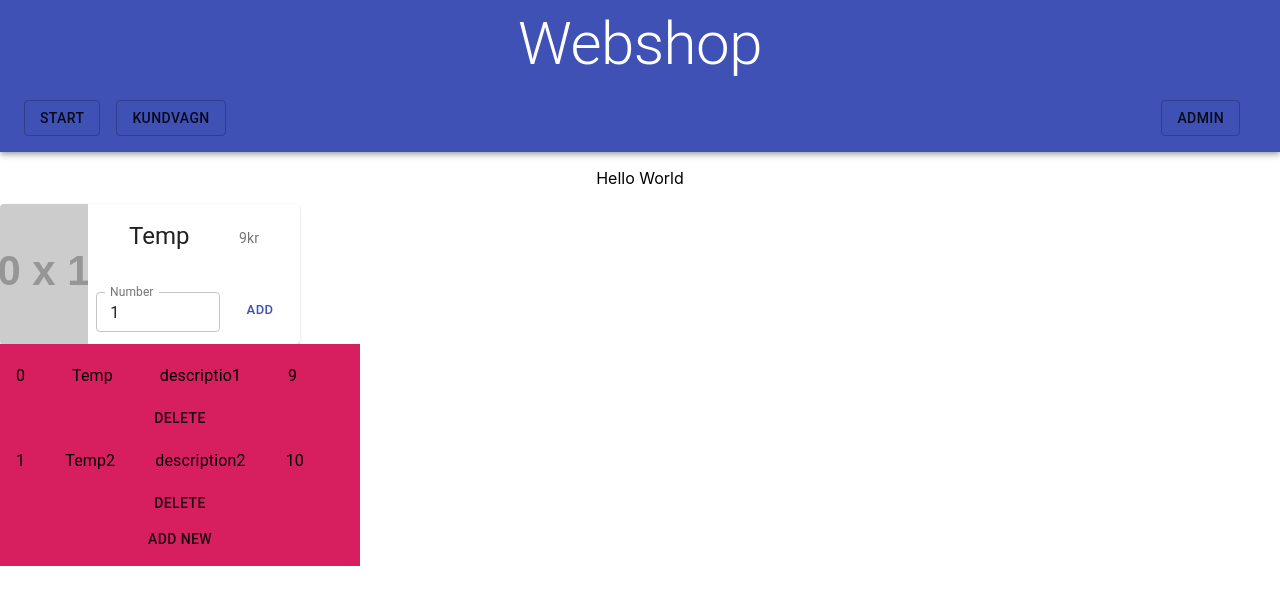
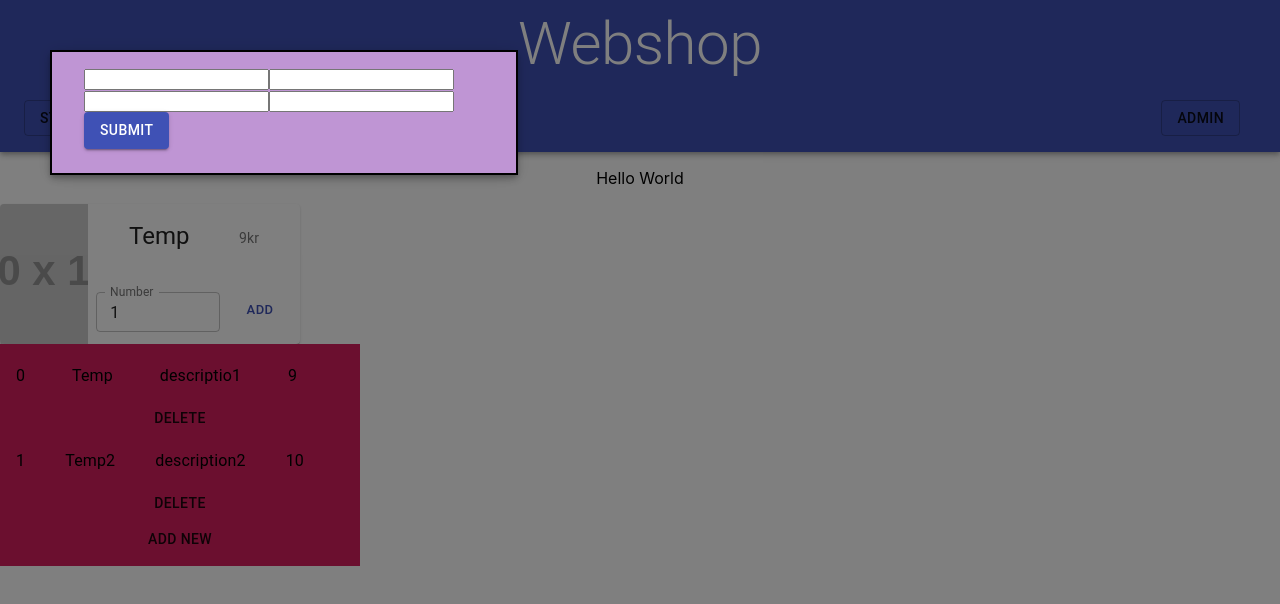
Before and after one commit to 95joaols/webbshop-schoolAssignments-, a React (Create React App) app: page / in a window 1280 px wide. Both pictures are taken after a click on the button "ADD NEW". Shown: the top 604 px of the page. Built offline with nearby package versions, Linux system fonts and the light colour scheme.

Commit message:
- Closing the modal now works. - Functionality to open an empty modal added.

```diff
--- a/src/component/Admin.tsx
+++ b/src/component/Admin.tsx
@@ -33,13 +33,9 @@ export const AdminComponent: React.FC<props> = ({product}) => {
   const [context, setContext] = React.useContext(Context);
 
   const handleOpen = (product: Product) => {
+    setContext(product);
     setOpen(true);
-    setContext(product);
     console.log('handleOpen');
-  };
-
-  const handleClose = () => {
-    setOpen(false);
   };
 
   const handleDelete = (id: number) => {
@@ -47,6 +43,8 @@ export const AdminComponent: React.FC<props> = ({product}) => {
   };
 
   const handleAddNew = () => {
+    setContext({Id: -1, Name: '', price: -1, description: '', imageUrl: ''});
+    setOpen(true);
     console.log('handleAddNew');
   };
 
@@ -67,7 +65,7 @@ export const AdminComponent: React.FC<props> = ({product}) => {
         <Button onClick={handleAddNew}>Add new</Button>
       </List>
       <Context.Provider value={[context, setContext]}>
-        <AdminModal isOpen={open} />
+        <AdminModal isOpen={open} setOpenHook={setOpen} />
       </Context.Provider>
     </div>
   );
--- a/src/component/AdminContext.tsx
+++ b/src/component/AdminContext.tsx
@@ -2,7 +2,7 @@ import { createContext, useContext, useState } from 'react';
 import { Product } from '../entity/Product';
 import { AdminComponent } from './Admin';
 
-export const Context = createContext<any>('defaultValue');      // TODO.
+export const Context = createContext<any>('defaultValue');
 
   const productsarray: Product[] = [{
     Id: 0,
@@ -20,6 +20,7 @@ export const Context = createContext<any>('defaultValue');      // TODO.
   }];
 
 export const AdminContext = () => {
+  const [productContext, setProductContext] = useState<Product[]>(productsarray);                 // Debug.
   const [selectedProductContext, setSelectedProductContext] = useState<Product>({Id: -1, Name: '', price: -1, description: '', imageUrl: ''});
 
   return (
--- a/src/component/AdminModal.tsx
+++ b/src/component/AdminModal.tsx
@@ -8,6 +8,7 @@ import { Context } from './AdminContext';
 
 interface props {
   isOpen: boolean;
+  setOpenHook: any;
 }
 
 function getModalStyle() {
@@ -35,13 +36,14 @@ const useStyles = makeStyles((theme: Theme) =>
   }),
 );
 
-export const AdminModal: React.FC<props> = ({isOpen}) => {
+export const AdminModal: React.FC<props> = ({isOpen, setOpenHook}) => {
   const classes = useStyles();
   const [modalStyle] = React.useState(getModalStyle);
   const [context, setContext] = React.useContext(Context);
 
   const handleSubmit = (event: React.FormEvent<HTMLFormElement>) => {
     event.preventDefault();
+    setContext(context);
     console.log('Submit selectedProduct: ', context);
   };
 
@@ -53,7 +55,7 @@ export const AdminModal: React.FC<props> = ({isOpen}) => {
     console.log('handleChange: ', context);
   };
 
-  const modalBodyEdit = (
+  const modalBodyEditProduct = (
   <div style={modalStyle} className={classes.modal}>
     <form onSubmit={handleSubmit}>
       <input type="number" name="Id" value={context.Id} disabled />
@@ -68,9 +70,23 @@ export const AdminModal: React.FC<props> = ({isOpen}) => {
   </div>
   );
 
+  const modalBodyNewProduct = (
+  <div style={modalStyle} className={classes.modal}>
+    <form onSubmit={handleSubmit}>
+      <input type="text" name="Name" onChange={handleChange} />
+      <input type="number" name="price" onChange={handleChange} />
+      <input type="text" name="description" onChange={handleChange} />
+      <input type="url" name="imageUrl"  onChange={handleChange} />
+      <Button variant="contained" color="primary" type="submit">
+        Submit
+      </Button>
+    </form>
+  </div>
+  );
+
   return(
-    <Modal open={isOpen} onClose={() => isOpen = false}>
-      {modalBodyEdit}
+    <Modal open={isOpen} onClose={() => setOpenHook(false)}>
+      {context.Id >= 0 ? modalBodyEditProduct : modalBodyNewProduct}
     </Modal>
   );
 };
```
